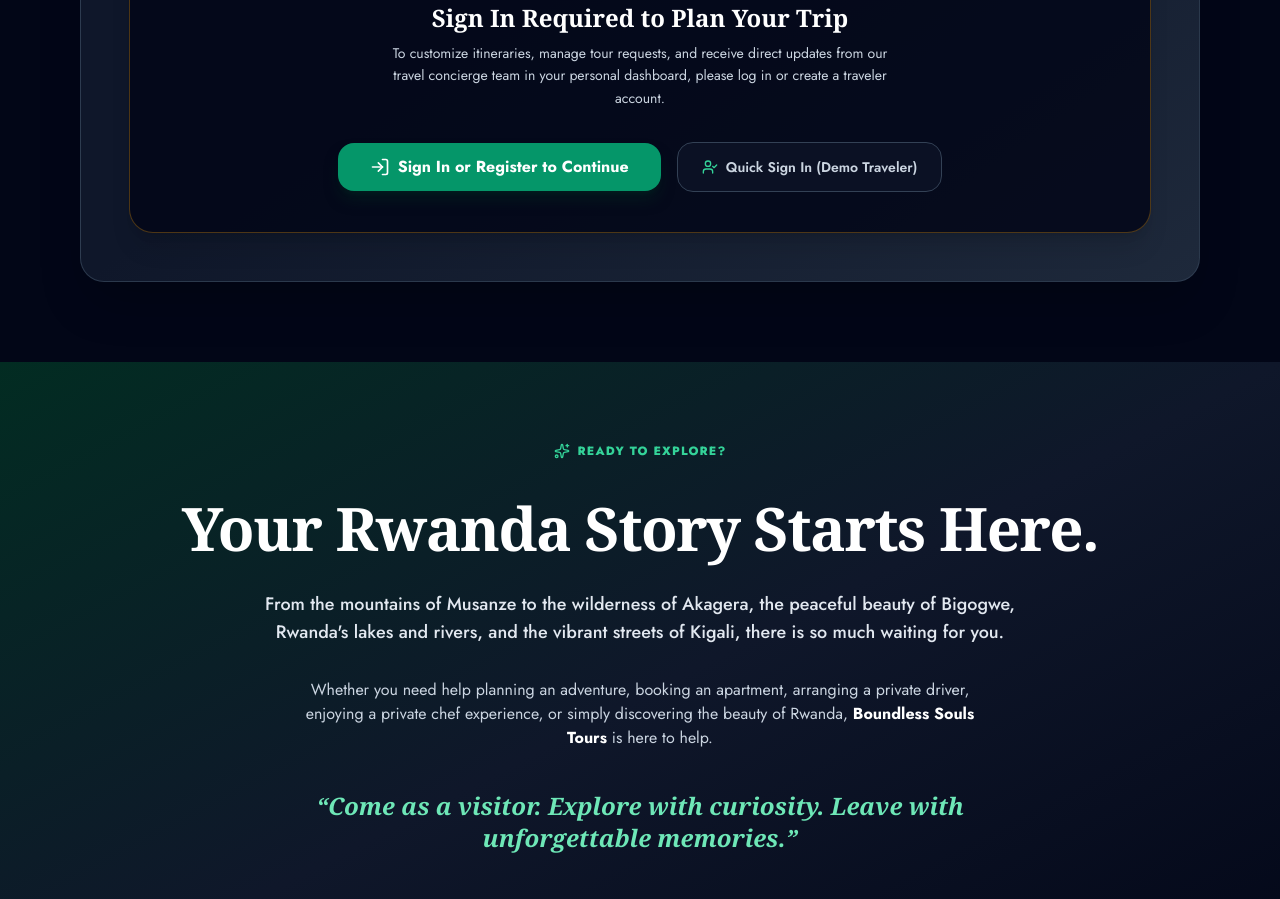
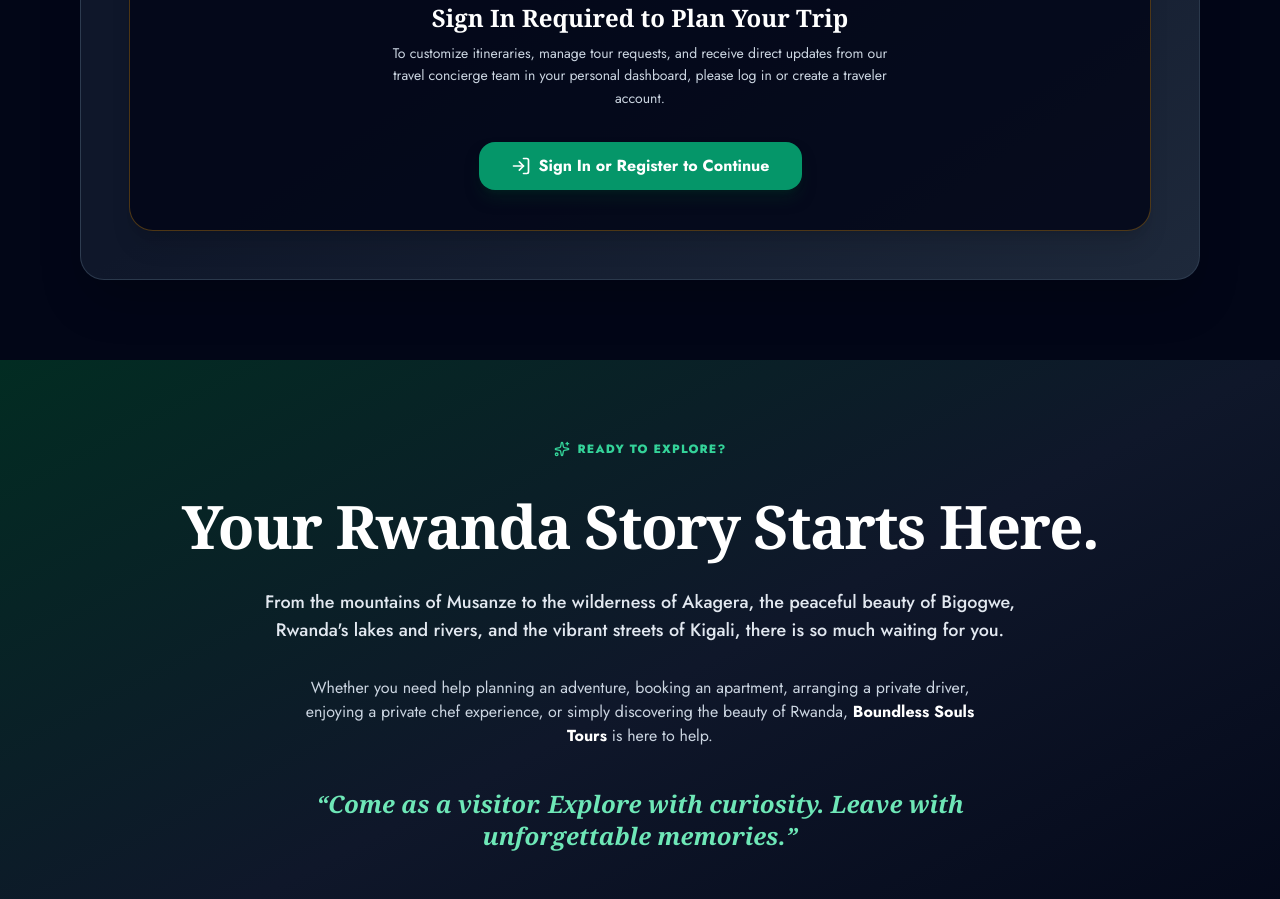
Before and after one commit to Mbokanipredit/boundless-souls-tours, a Next.js app: page / in a window 1280 px wide. Shown: the part 6640-7539 px from the top of the page. Built offline with nearby package versions, Linux system fonts and the light colour scheme.

Commit message:
Remove demo traveler login options from auth modal and custom experience builder

```diff
--- a/src/app/home/components/custom-experience-builder/custom-experience-builder.tsx
+++ b/src/app/home/components/custom-experience-builder/custom-experience-builder.tsx
@@ -92,10 +92,6 @@ export default function CustomExperienceBuilder() {
     window.open(`https://wa.me/250788000000?text=${message}`, "_blank");
   };
 
-  const handleQuickDemoLogin = () => {
-    loginUser("traveler@example.com", "password");
-  };
-
   return (
     <section id="plan-trip" className="py-20 bg-slate-950 text-white relative">
       <div className="container mx-auto px-4 max-w-6xl">
@@ -138,22 +134,13 @@ export default function CustomExperienceBuilder() {
                 </p>
               </div>
 
-              <div className="flex flex-col sm:flex-row items-center justify-center gap-4 pt-2">
+              <div className="flex justify-center pt-2">
                 <Button
                   onClick={() => setIsAuthModalOpen(true)}
                   className="w-full sm:w-auto bg-emerald-600 hover:bg-emerald-500 text-white font-bold px-8 py-6 rounded-2xl gap-2 shadow-lg shadow-emerald-950/50 text-base"
                 >
                   <LogIn className="h-5 w-5" />
                   <span>Sign In or Register to Continue</span>
-                </Button>
-
-                <Button
-                  onClick={handleQuickDemoLogin}
-                  variant="outline"
-                  className="w-full sm:w-auto border-slate-700 hover:bg-slate-800 text-slate-300 font-semibold px-6 py-6 rounded-2xl gap-2 text-sm"
-                >
-                  <UserCheck className="h-4 w-4 text-emerald-400" />
-                  <span>Quick Sign In (Demo Traveler)</span>
                 </Button>
               </div>
             </motion.div>
--- a/src/components/auth/auth-modal.tsx
+++ b/src/components/auth/auth-modal.tsx
@@ -50,11 +50,6 @@ export default function AuthModal({ isOpen, onClose, defaultTab = "login" }: Aut
     } else {
       setError(res.message || "Registration failed.");
     }
-  };
-
-  const handleDemoUser = () => {
-    loginUser("traveler@example.com", "password");
-    onClose();
   };
 
   return (
@@ -216,19 +211,6 @@ export default function AuthModal({ isOpen, onClose, defaultTab = "login" }: Aut
             </Button>
           </form>
         )}
-
-        {/* Demo Fast Login */}
-        <div className="pt-2 border-t border-slate-800 text-center space-y-2">
-          <p className="text-[11px] text-slate-400">Quick Testing Demo Login:</p>
-          <Button
-            type="button"
-            variant="outline"
-            onClick={handleDemoUser}
-            className="w-full bg-slate-800 hover:bg-slate-700 text-emerald-400 border-slate-700 text-xs font-bold rounded-xl py-2"
-          >
-            ⚡ Quick Login as Demo Traveler
-          </Button>
-        </div>
       </div>
     </div>
   );
```
